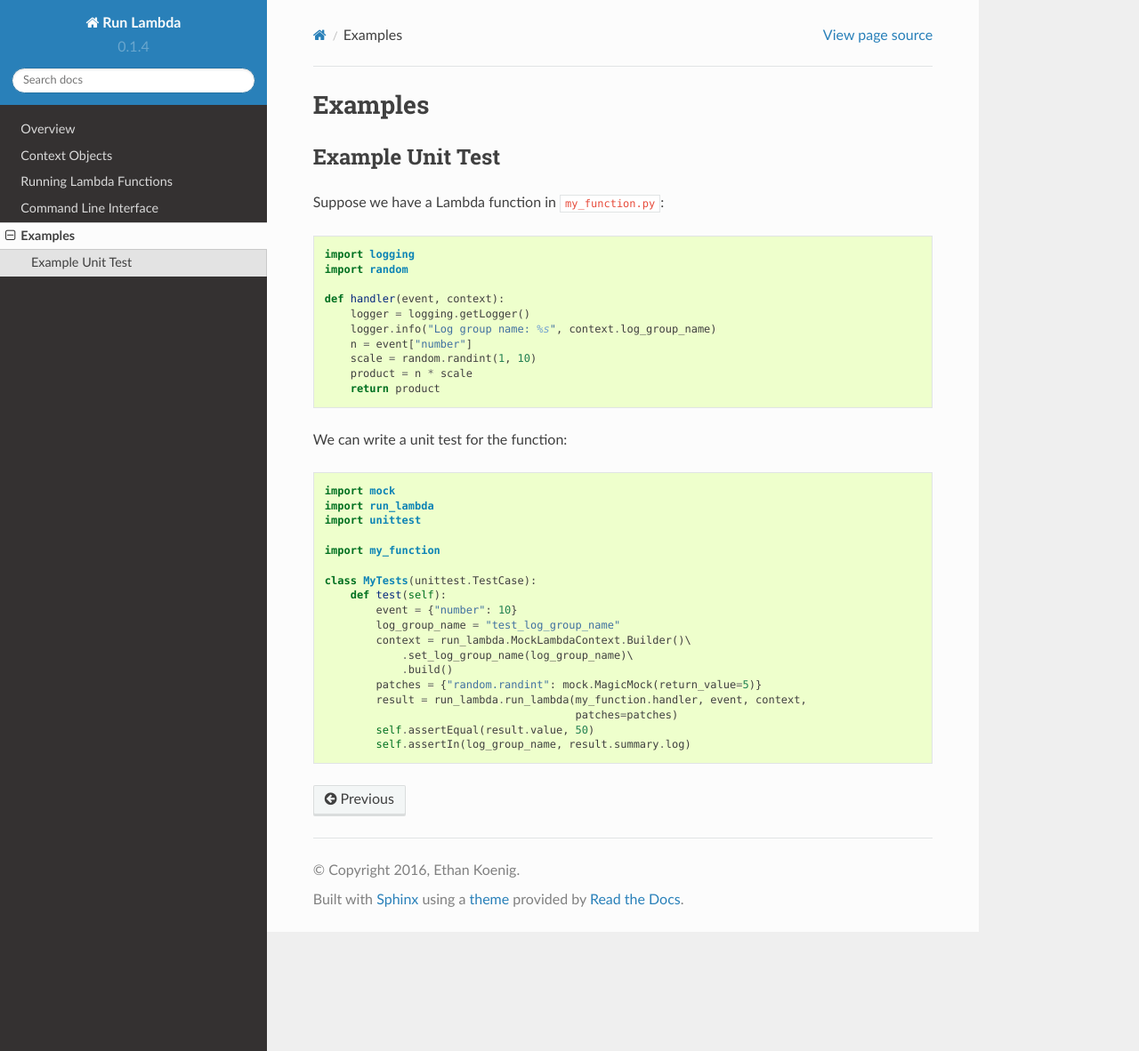
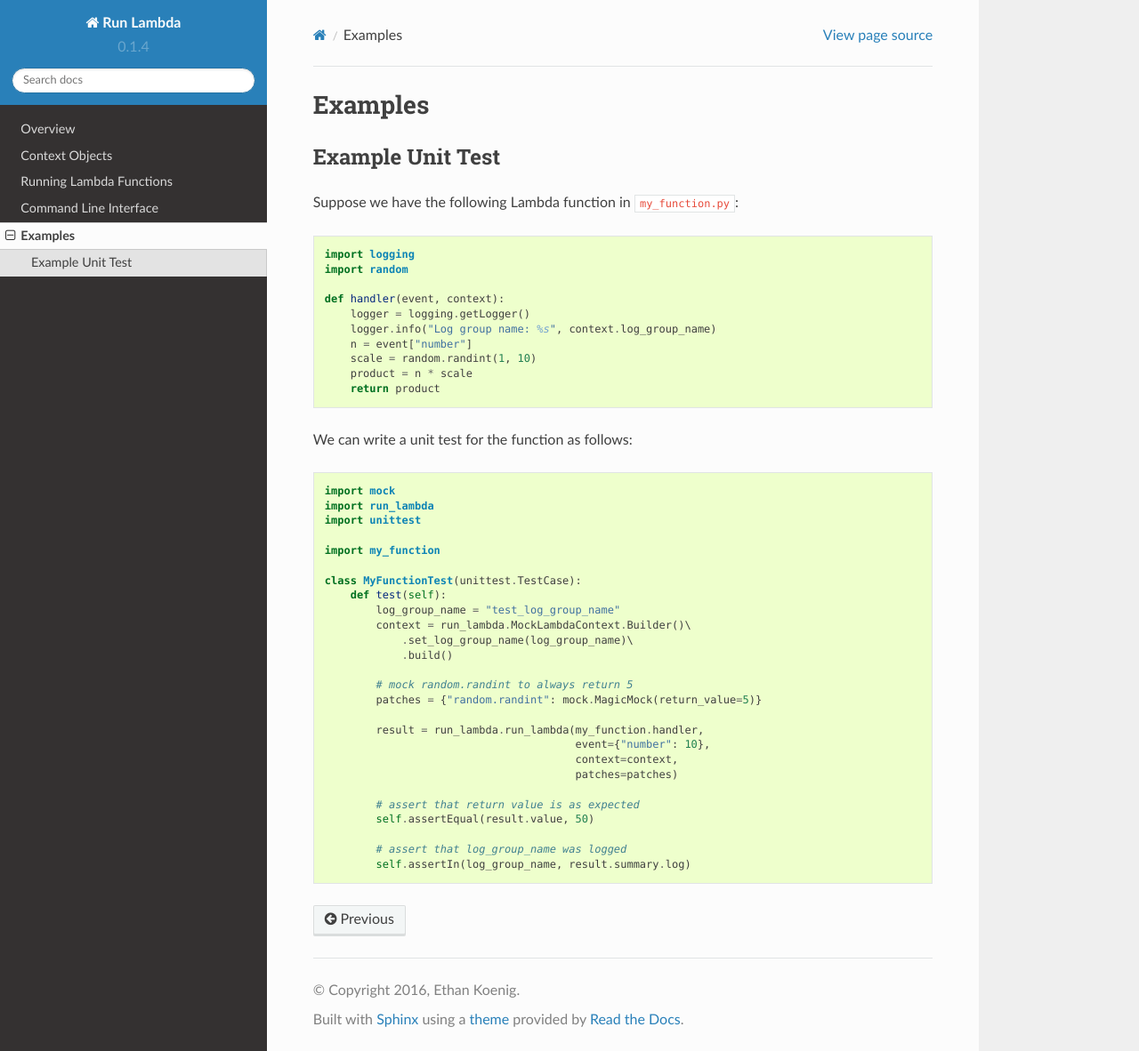
Before and after one commit to ethantkoenig/run_lambda, a Sphinx documentation site: the page built from docs/examples.rst, in a window 1280 px wide and 1182 px high. Shown: the whole window at 89% size. Built offline with Sphinx 7.4.7 and the Read the Docs theme 2.0.0, drawn with Linux system fonts in a browser that asks for light colours.

Commit message:
Update docs

```diff
--- a/README.rst
+++ b/README.rst
@@ -2,7 +2,7 @@
 Python run_lambda
 =================
 
-``run_lambda`` is a Python package providing functionality for running Python
+``run_lambda`` is a Python package for running Python
 `AWS Lambda <https://aws.amazon.com/lambda/>`_ functions locally. It offers a
 Python module for automated testing of Lambda functions, as well as a
 command-line interface for ad-hoc local invocations.
--- a/docs/context.rst
+++ b/docs/context.rst
@@ -16,9 +16,9 @@ MockLambdaContext class
 MockLambdaContext.Builder class
 -------------------------------
 
-It is strongly encouraged to use the
-:class:`MockLambdaContext.Builder <run_lambda.MockLambdaContext.Builder>` class
-to construct :class:`MockLambdaContext <run_lambda.MockLambdaContext>` instances.
+Using the :class:`MockLambdaContext.Builder <run_lambda.MockLambdaContext.Builder>`
+class to construct :class:`MockLambdaContext <run_lambda.MockLambdaContext>` instances
+is strongly encouraged.
 
 .. autoclass:: run_lambda::MockLambdaContext.Builder()
     :members:
--- a/docs/examples.rst
+++ b/docs/examples.rst
@@ -6,7 +6,7 @@ Examples
 Example Unit Test
 -----------------
 
-Suppose we have a Lambda function in ``my_function.py``::
+Suppose we have the following Lambda function in ``my_function.py``::
 
     import logging
     import random
@@ -20,7 +20,7 @@ Suppose we have a Lambda function in ``my_function.py``::
         return product
 
 
-We can write a unit test for the function::
+We can write a unit test for the function as follows::
 
     import mock
     import run_lambda
@@ -28,15 +28,23 @@ We can write a unit test for the function::
 
     import my_function
 
-    class MyTests(unittest.TestCase):
+    class MyFunctionTest(unittest.TestCase):
         def test(self):
-            event = {"number": 10}
             log_group_name = "test_log_group_name"
             context = run_lambda.MockLambdaContext.Builder()\
                 .set_log_group_name(log_group_name)\
                 .build()
+
+            # mock random.randint to always return 5
             patches = {"random.randint": mock.MagicMock(return_value=5)}
-            result = run_lambda.run_lambda(my_function.handler, event, context,
+
+            result = run_lambda.run_lambda(my_function.handler,
+                                           event={"number": 10},
+                                           context=context,
                                            patches=patches)
+
+            # assert that return value is as expected
             self.assertEqual(result.value, 50)
+
+            # assert that log_group_name was logged
             self.assertIn(log_group_name, result.summary.log)
--- a/docs/overview.rst
+++ b/docs/overview.rst
@@ -3,7 +3,7 @@
 Overview
 ========
 
-``run_lambda`` is a Python package providing functionality for running Python
+``run_lambda`` is a Python package for running Python
 `AWS Lambda <https://aws.amazon.com/lambda/>`_ functions locally. It offers a
 Python module for automated testing of Lambda functions, as well as a
 command-line interface for ad-hoc local invocations.
```
